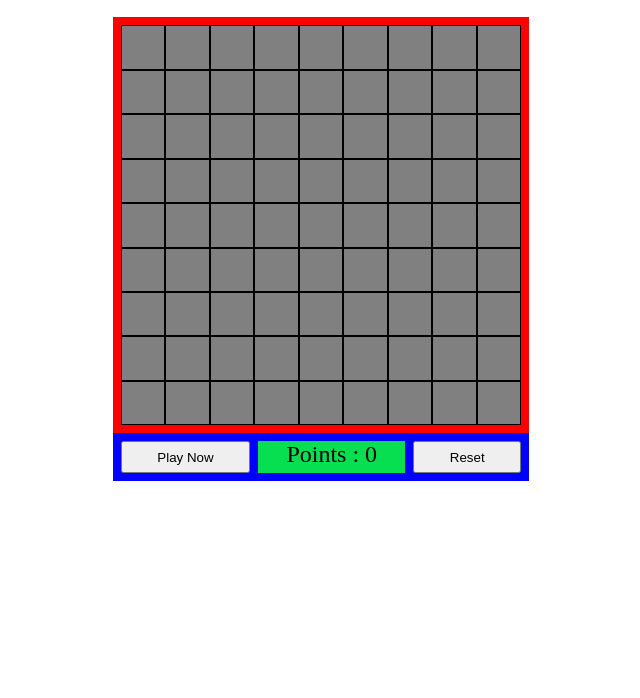
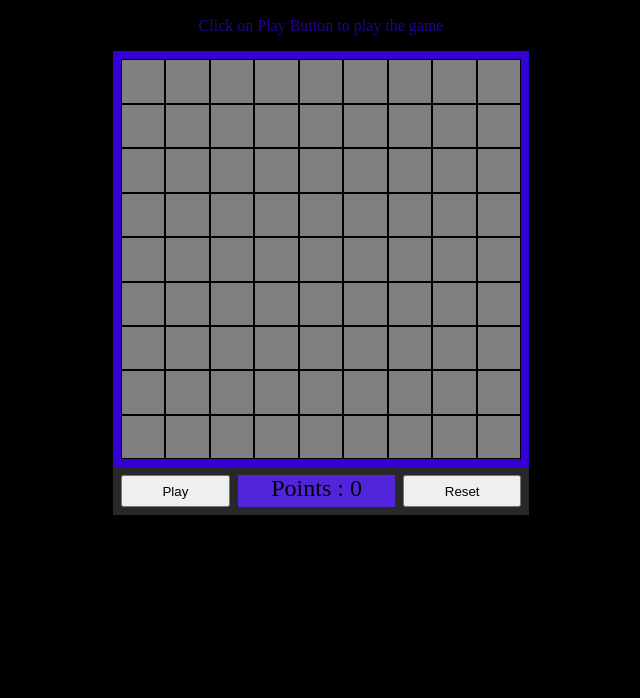
Before and after one commit to jainshubham785/bomberMan, a plain HTML site: page index.html in a window 1280 px wide. Shown: the part 102-800 px from the top of the page, without its empty margins (319-959 px from the left). Drawn offline with Linux system fonts and the light colour scheme.

Commit message:
version1.1

```diff
--- a/index.html
+++ b/index.html
@@ -8,12 +8,13 @@
 </head>
 <body>
     <h1 class="heading">BOMBER MAN</h1>
+    <p class="instruction">Click on Play Button to play the game</p>
     <div class="container-grid">
 
     </div>
 
     <div class="container-panel">
-        <button onclick="bombsLocation()">Play Now</button>
+        <button onclick="bombsLocation()">Play</button>
         <div class="points">Points :
             <span class="points" id="score">0</span>
         </div>
--- a/index.js
+++ b/index.js
@@ -1,25 +1,25 @@
-for(var i = 1; i <= 81; i++) {
-    var node = document.createElement("div");
+for (var i = 1; i <= 81; i++) {
+    var node = document.createElement("button");
     node.setAttribute("class", "grid-items");
-    node.setAttribute("id" , "cell_{" + i + "}");
+    node.setAttribute("id", "cell_{" + i + "}");
+    node.setAttribute("disabled", true);
     node.textContent = i;
     document.querySelector(".container-grid").appendChild(node);
 }
 
-for(var i = 0; i < 81; i++) {
+for (var i = 0; i < 81; i++) {
     var node = document.querySelectorAll(".grid-items")[i];
-    node.addEventListener("click", function() {
+    node.addEventListener("click", function () {
 
-        if(bombs.indexOf(Number(this.textContent)) == -1) {
-
+        if (bombs.indexOf(Number(this.textContent)) == -1) {
             var points = Math.floor(Math.random() * 3);
             this.textContent = points;
             document.getElementById(this.id).classList.add("pressed1");
             var x = document.getElementById("score");
             x.textContent = Number(x.textContent) + points;
-        }
-        else {
-            for(var i = 0; i < bombs.length; i++) {
+            this.disabled = true;
+        } else {
+            for (var i = 0; i < bombs.length; i++) {
                 document.getElementById("cell_{" + bombs[i] + "}").classList.add("pressed");
             }
             setTimeout(() => {
@@ -36,11 +36,15 @@ function reset() {
 }
 
 var bombs = [];
+
 function bombsLocation() {
     bombs.length = 0;
-    while(bombs.length < 10) {
+    while (bombs.length < 10) {
         var a = Math.ceil(Math.random() * 81);
-        if(bombs.indexOf(a) === -1)
+        if (bombs.indexOf(a) === -1)
             bombs.push(a);
     }
+    for (var i = 0; i < 81; i++) {
+        document.querySelectorAll(".grid-items")[i].disabled = false;
+    }
 }
--- a/style.css
+++ b/style.css
@@ -1,14 +1,21 @@
-
-
+body {
+    background-color: black;
+}
 .heading {
+    color: #190061;
     font-size: 3rem;
     text-align: center;
+}
+.instruction {
+    color: #240090;
+    text-align: center;
+    font-size: 1rem;
 }
 .container-grid {
     height: 25rem;
     width: 25rem;
     margin: auto;
-    background-color: red;
+    background-color :#3500D3;
     display: grid;
     grid-template-columns: repeat(9, auto);
     padding: 0.5rem;;
@@ -21,7 +28,7 @@
     margin: auto;
     display: grid;
     grid-template-columns: repeat(3, auto);
-    background-color: blue;
+    background-color: #282828;
     padding: 0.5rem;
     text-align: center;
     grid-gap: 0.5rem;
@@ -29,7 +36,7 @@
 
 .points {
     font-size: 1.5rem;
-    background-color: rgb(8, 223, 80);
+    background-color: #5225da;
 }
 
 .grid-items {
@@ -39,7 +46,7 @@
 }
 
 button:hover {
-    background-color: rgb(8, 223, 80);
+    background-color: #66FCf1;
 }
 .pressed {
     background-image: url(https://img.icons8.com/emoji/48/000000/bomb-emoji.png);
```
